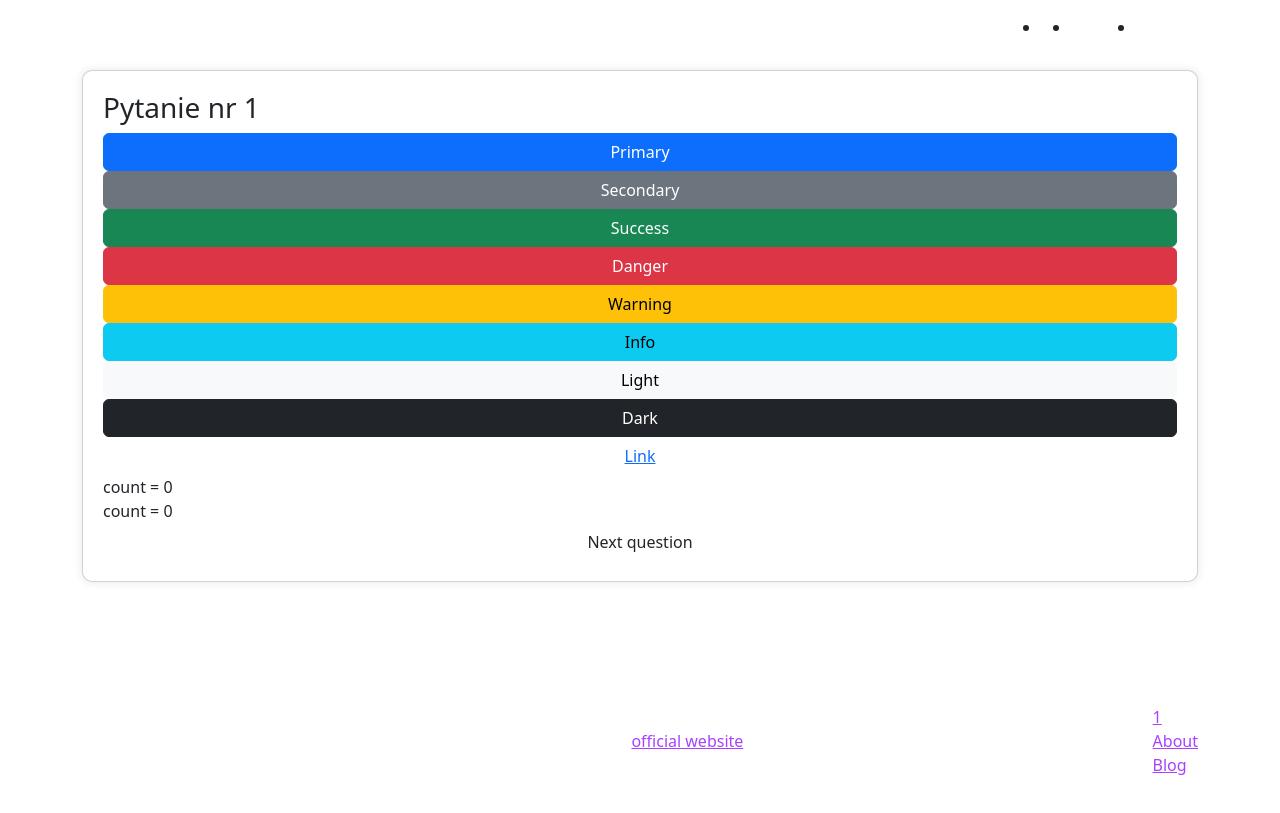
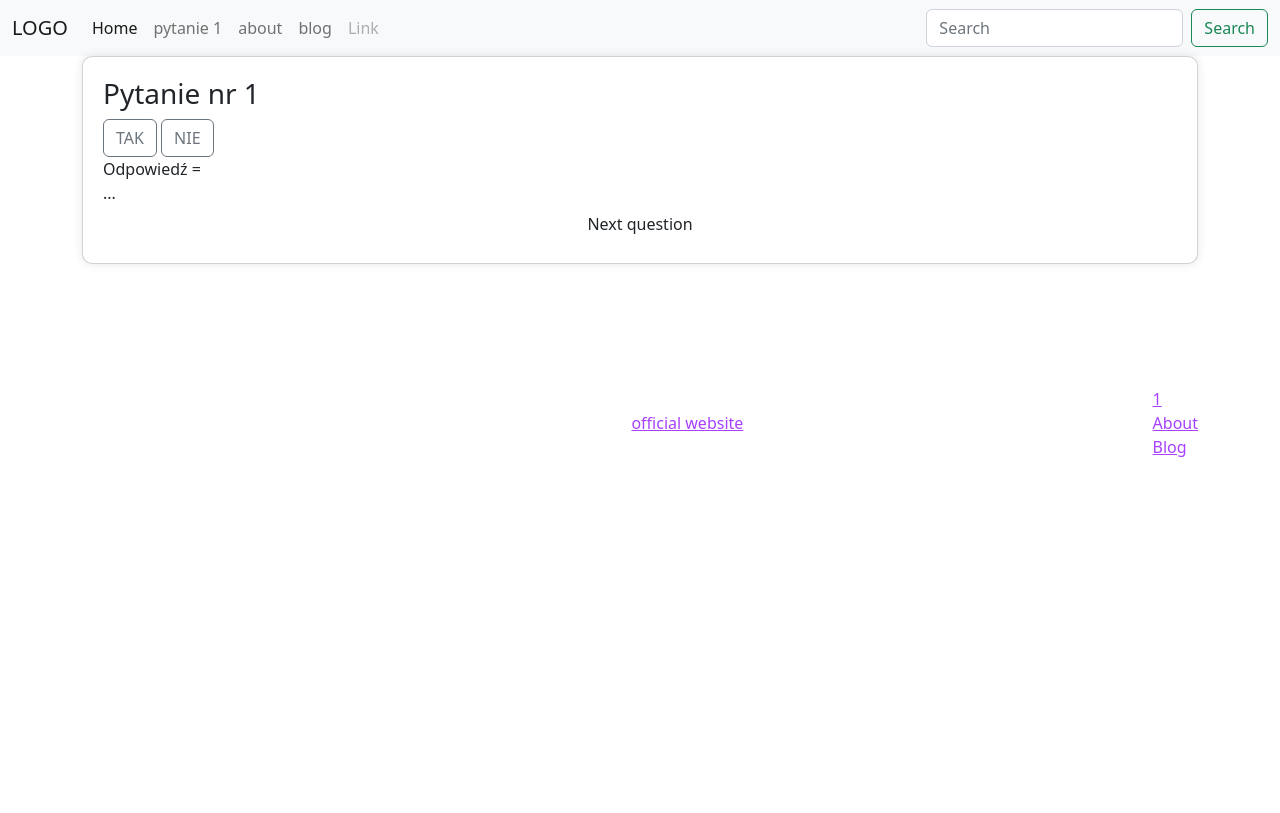
Before and after one commit to michaltrabski/astro-blog, an Astro site: page /pytanie-1 in a window 1280 px wide. Built offline with nearby package versions, Linux system fonts and the light colour scheme; Astro itself is replaced by a stand-in of ours.

Commit message:
3 files modified

```diff
--- a/src/components/Header.astro
+++ b/src/components/Header.astro
@@ -2,8 +2,8 @@
 import logo from '../images/logo.svg'
 ---
 
-<header class="header">
-  <div class="container">
+<header >
+  <!-- <div class="container">
     <div class="logo">
       <a href="/">
         <img src={logo} alt="" />
@@ -16,8 +16,40 @@ import logo from '../images/logo.svg'
         <li><a href="/blog">Blog</a></li>
       </ul>
     </nav>
+  </div> -->
+  <nav class="navbar navbar-expand-lg navbar-light bg-light">
+  <div class="container-fluid">
+    <a class="navbar-brand" href="/">LOGO</a>
+    <button class="navbar-toggler" type="button" data-bs-toggle="collapse" data-bs-target="#navbarScroll" aria-controls="navbarScroll" aria-expanded="false" aria-label="Toggle navigation">
+      <span class="navbar-toggler-icon"></span>
+    </button>
+    <div class="collapse navbar-collapse" id="navbarScroll">
+      <ul class="navbar-nav me-auto my-2 my-lg-0 navbar-nav-scroll" style="--bs-scroll-height: 100vh;">
+        <li class="nav-item">
+          <a class="nav-link active" aria-current="page" href="#">Home</a>
+        </li>
+        <li class="nav-item">
+          <a class="nav-link" href="/pytanie-1">pytanie 1</a>
+        </li>
+         <li class="nav-item">
+          <a class="nav-link" href="/about">about</a>
+        </li>  <li class="nav-item">
+          <a class="nav-link" href="/blog">blog</a>
+        </li>
+        <li class="nav-item">
+          <a class="nav-link disabled">Link</a>
+        </li>
+      </ul>
+      <form class="d-flex">
+        <input class="form-control me-2" type="search" placeholder="Search" aria-label="Search">
+        <button class="btn btn-outline-success" type="submit">Search</button>
+      </form>
+    </div>
   </div>
+</nav>
 </header>
+
+
 
 <style>
   .header {
--- a/src/layouts/Layout.astro
+++ b/src/layouts/Layout.astro
@@ -26,8 +26,14 @@ const { title = 'Astro Crash Course' } = Astro.props as Props;
     <title>{title}</title>
   </head>
   <body>
+
+
+
     <Header />
     <slot />
     <Footer />
   </body>
 </html>
+
+<!-- JavaScript Bundle with Popper -->
+<script is:inline src="https://cdn.jsdelivr.net/npm/bootstrap@5.2.3/dist/js/bootstrap.bundle.min.js"></script>
--- a/src/pages/[...questions].astro
+++ b/src/pages/[...questions].astro
@@ -1,7 +1,10 @@
 ---
+
+
 import Layout from '../layouts/Layout.astro';
 import Card from '../components/Card.astro';
 import Counter from '../reactComponents/Counter.jsx'
+
 
 
 export async function getStaticPaths() {
@@ -25,6 +28,7 @@ export async function getStaticPaths() {
 
 const {   text, slug, nextSlug } = Astro.props;
 
+const clickedAnswer = "TAK.."
 
 ---
 
@@ -36,20 +40,14 @@ const {   text, slug, nextSlug } = Astro.props;
 
         <Card>
           <h3>{text}</h3>
+          <div>
 
-<button type="button" class="btn btn-primary">Primary</button>
-<button type="button" class="btn btn-secondary">Secondary</button>
-<button type="button" class="btn btn-success">Success</button>
-<button type="button" class="btn btn-danger">Danger</button>
-<button type="button" class="btn btn-warning">Warning</button>
-<button type="button" class="btn btn-info">Info</button>
-<button type="button" class="btn btn-light">Light</button>
-<button type="button" class="btn btn-dark">Dark</button>
+<button type="button" class="btn btn-outline-secondary">TAK</button>
 
-<button type="button" class="btn btn-link">Link</button>
+<button type="button" class="btn btn-outline-secondary">NIE</button>
+          </div>
 
-      <Counter   />
-      <Counter  />
+      Odpowiedź = <span class="opd">...</span>
 
           <a class="btn" href={`/${nextSlug}`}>Next question</a>
         </Card>
@@ -57,3 +55,11 @@ const {   text, slug, nextSlug } = Astro.props;
     </div>
   </section>
 </Layout>
+
+
+<script>
+
+
+
+
+</script>
```
